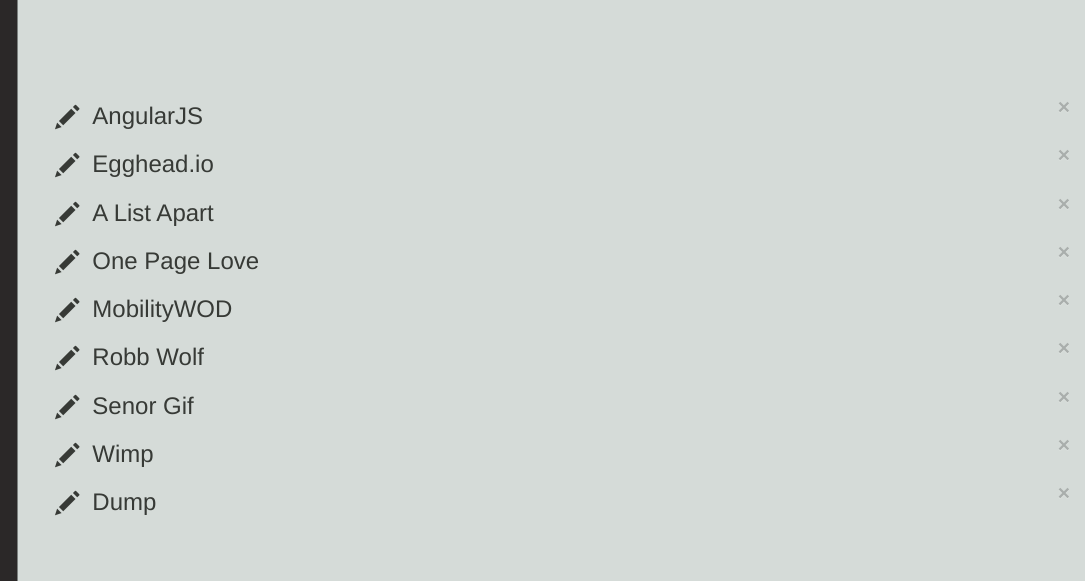
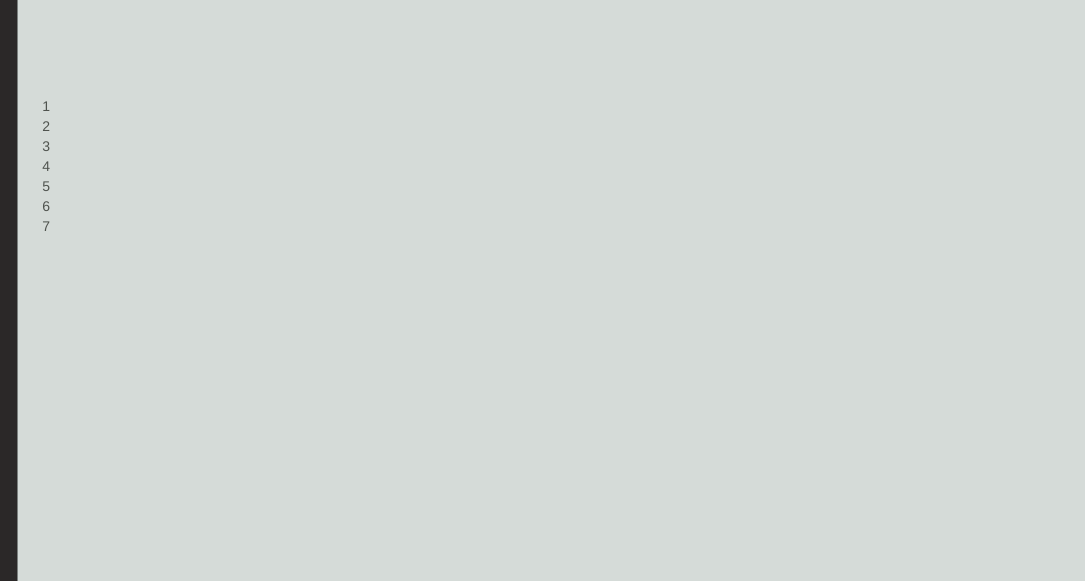
Before and after one commit to creedarky/clases, a plain HTML site: page index.start.html in a window 1280 px wide. Shown: the top 581 px of the page, 195-1280 px from the left. Drawn offline with nearby package versions, Linux system fonts and the light colour scheme; some packages are replaced by stand-ins of ours.

Commit message:
error multicontroller

```diff
--- a/app/app.finish.js
+++ b/app/app.finish.js
@@ -4,7 +4,7 @@
   .config(function ($stateProvider, $urlRouterProvider) {
     $stateProvider
       .state('root', {
-        url: '/',
+        url: '',
         templateUrl: 'app/template.html',
         controller: 'MainCtrl'
       })
@@ -47,12 +47,23 @@
     }
     $scope.isCurrentCategory = isCurrentCategory;
     $scope.setCurrentCategory = setCurrentCategory;
+    $scope.object = {
+      show: true
+    };
+    $scope.show = true;
+    $scope.toggleShow = function() {
+      $scope.show = !$scope.show;
+      $scope.object.show = !$scope.object.show;
+    }
   })
   .controller('BookmarkController', function ($scope, bookmark, $state) {
     $scope.bookmark = bookmark;
     $scope.cancelEditing = function() {
       $state.go('root');
     }
+  })
+  .controller('FakeController', function ($scope) {
+    $scope.bookmarks = [1, 2, 3, 4, 5, 6, 7];
   })
   .factory('bookmarkFactory', function() {
     var bookmarks = [
--- a/app/template.html
+++ b/app/template.html
@@ -10,13 +10,17 @@
         </li>
       </ul>
     </div>
-    <div class="col-sm-9 col-sm-offset-3 col-md-10 col-md-offset-2 main">
+    <div class="col-sm-9 col-sm-offset-3 col-md-10 col-md-offset-2 main" ng-controller="FakeController">
+      <div ng-repeat="bookmark in bookmarks">
+        {{ bookmark }}
+      </div>
       <div ng-repeat="bookmark in bookmarks | filter:{category:currentCategory.name}">
         <button type="button" class="close">&times;</button>
         <a ui-sref="bookmark({id: bookmark.id})" class="btn btn-link"><span class="glyphicon glyphicon-pencil"></span>
-        </button>
+        </a>
         <a href="{{bookmark.url}}" target="_blank">{{bookmark.title}}</a>
       </div>
+
       <!--<div>-->
       <!--Date format: <input ng-model="format"> <hr/>-->
       <!--Current time is: <span my-current-time="format"></span>-->
```
